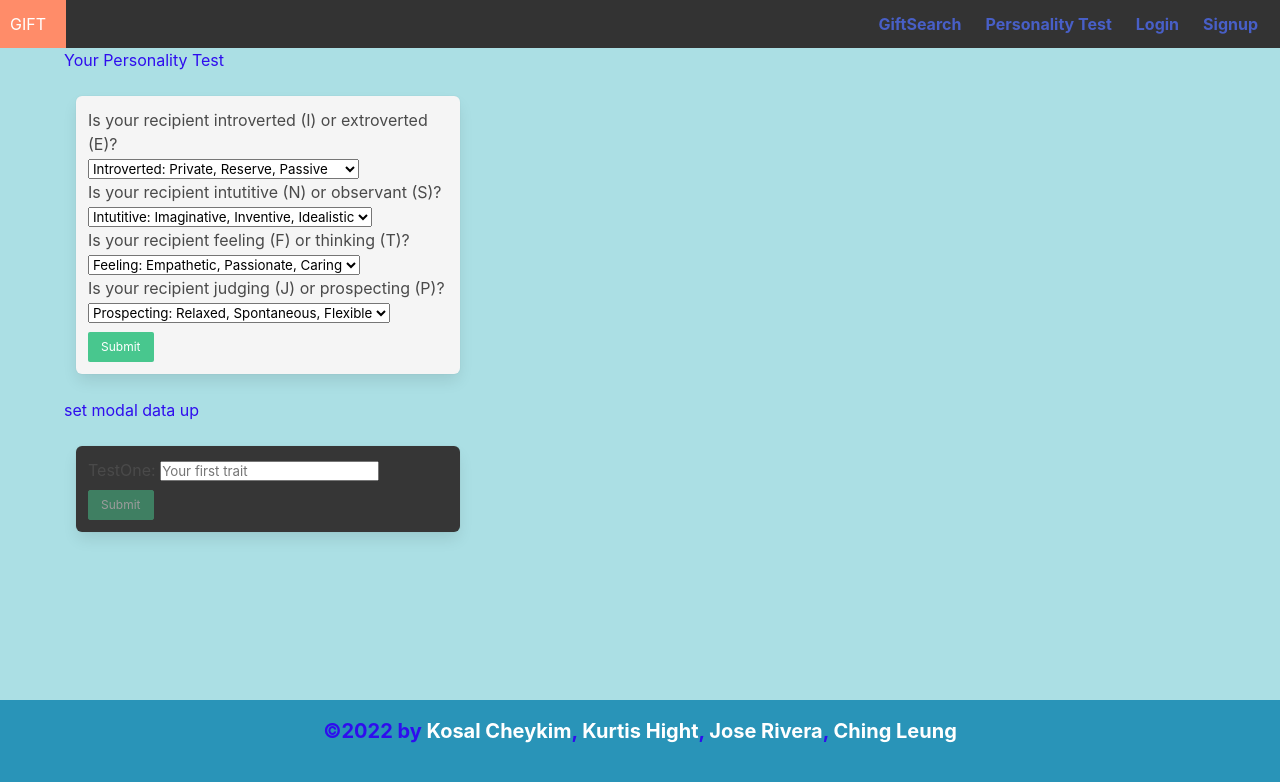
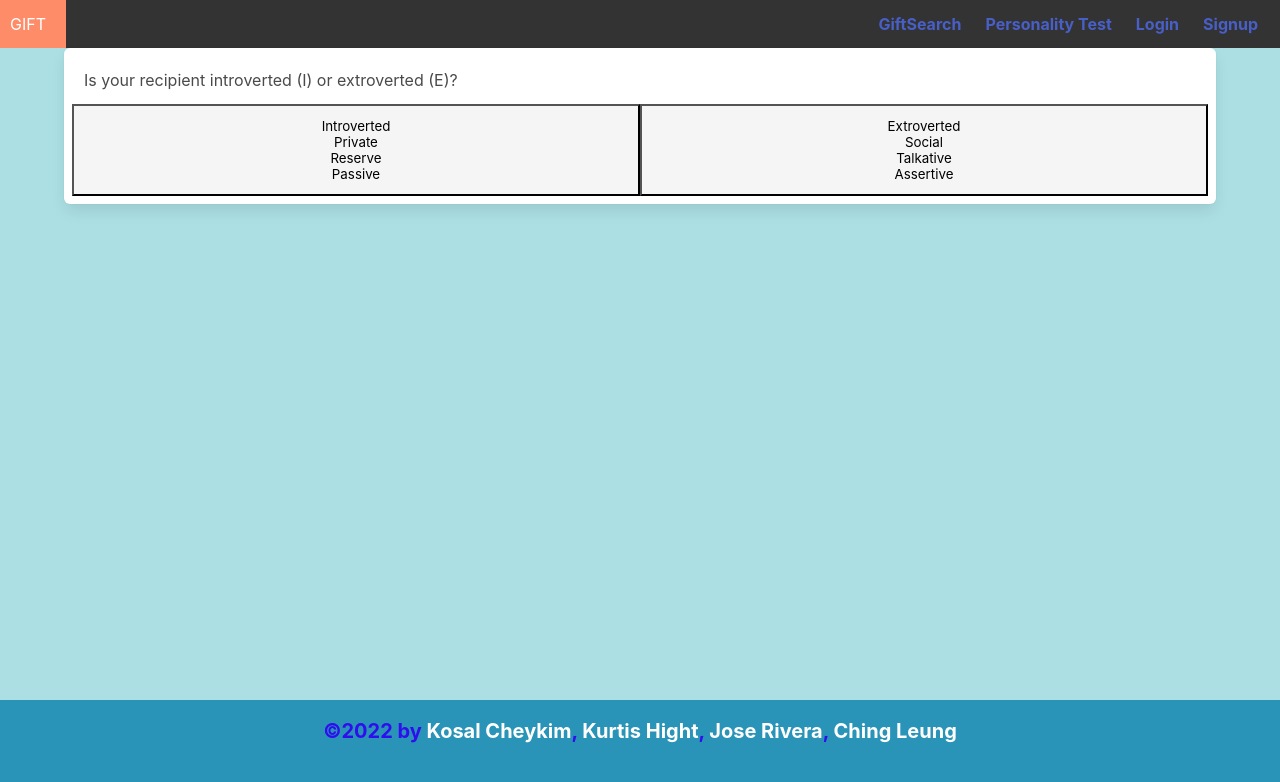
Before and after one commit to jrera1796/GIFT, a React (Create React App) app in the folder client/: page /test in a window 1280 px wide. Shown: the top 782 px of the page. Built offline with nearby package versions, Linux system fonts and the light colour scheme.

Commit message:
personality page questions hiding

```diff
--- a/client/src/index.css
+++ b/client/src/index.css
@@ -171,6 +171,9 @@ footer{
   right: 1rem;;
 }
 
+.pad-2{
+  padding: 2% !important;
+}
 
 /* Mobile Responsive */
 @media only screen and (max-width: 600px) {
--- a/client/src/pages/PersonalityTest.js
+++ b/client/src/pages/PersonalityTest.js
@@ -1,178 +1,128 @@
-import React, { useState } from 'react';
+import React from 'react';
+import 'bulma/css/bulma.css';
 
-import { Form, Button, Alert, Navbar, Nav, Container, Modal, Tab } from 'react-bootstrap';
+export default function PersonalityTest() {
 
-import 'bulma/css/bulma.css';
-import LoginForm from '../components/LoginForm';
-import SignUpForm from '../components/SignupForm';
-export default function PersonalityTest() {
-	const [showModal, setShowModal] = useState(false);
-	const [userFormData, setUserFormData] = useState({
-		traitOne: '', traitTwo: '', traitThree: '', traiFour: ''
-	}); //init state form
-	const [validated] = useState(false); //validate state form
-	const [showAlert, setShowAlert] = useState(false); //alert for state form
+	let formData = ''
+	function handleHide(iterate, data) {
+		const question = document.getElementById(`questionID${iterate}`);
+		question.style = "display: none"; formData+=data;
+		iterate = iterate + 1
+		if(iterate === 5){window.location.href = `/search?personality=${formData.split(',')}`;}
+		const question2 = document.getElementById(`questionID${iterate}`)
+		question2.style = "display: block"
 
-	// useEffect(() => {
-	// 	if (error) { setShowAlert(true); }
-	// 	else { setShowAlert(false); }
-	// }, [error])
-
-	const handleInputChange = (event) => {
-		const { name, value } = event.target;
-		setUserFormData({ ...userFormData, [name]: value });
-	};
-
-	const handleFormSubmit = async (event) => {
-		event.preventDefault();
-		const form = event.currentTarget; //check form (as per react-bootstrap docs)
-		if (form.checkValidity() === false) {
-			event.preventDefault();
-			event.stopPropagation();
-		}
 	}
-
-
-	const [traitOne, setTraitOne] = useState('');
-	const [traitTwo, setTraitTwo] = useState('');
-	const [traitThree, setTraitThree] = useState('');
-	const [traitFour, setTraitFour] = useState('');
-
-	function testResult(e)
-	{
-		e.preventDefault()
-		console.log("all data", traitOne, traitTwo, traitThree, traitFour);
-	}
-
-
 
 	return (
 		<>
-			<h1>Your Personality Test</h1>
-			<Form className='box column is-4 mt-5 ml-3 pt-3 pb-3 has-background-light' onSubmit={testResult}>
-				<p>Is your recipient introverted (I) or extroverted (E)?</p>
+			{/* Question 1 */}
+			<div style={{ display: "block" }} id="questionID1" className='box'>
+				<h1>Is your recipient introverted (I) or extroverted (E)?</h1>
+				<div className='columns'>
+					<button onClick={() => handleHide(1, 'I')} className='column is-half-desktop is-full-mobile mt-5 pt-3 pb-3 has-background-light'>
+						<div id='Option1' className='Description'>
+							<h2>Introverted</h2>
+							<ul>
+								<ol>Private</ol>
+								<ol>Reserve</ol>
+								<ol>Passive</ol>
+							</ul>
+						</div>
+					</button>
 
-				<select onChange={(e) => setTraitOne(e.target.value)}>
-					<option value='I'>Introverted: Private, Reserve, Passive</option>
-					<option value='E'>Extroverted: Social, Talkative, Assertive </option>
-				</select> <br />
+					<button onClick={() => handleHide(1, 'E')} className='column is-half-desktop is-full-mobile mt-5 pt-3 pb-3 has-background-light'>
+						<div id='Option2' className='Description'>
+							<h2>Extroverted</h2>
+							<ul>
+								<ol>Social</ol>
+								<ol>Talkative</ol>
+								<ol>Assertive</ol>
+							</ul>
+						</div>
+					</button>
+				</div>
+			</div>
+			{/* Question 2 */}
+			<div style={{ display: "none" }} id="questionID2" className='box'>
+				<h1>Is your recipient intutitive (N) or observant (S)?</h1>
+				<div className='columns'>
+					<button onClick={() => handleHide(2, 'N')} className='column is-half-desktop is-full-mobile mt-5 pt-3 pb-3 has-background-light'>
+						<div id='Option1' className='Description'>
+							<h2>Intutitive</h2>
+							<ul>
+								<ol>Imaginative</ol>
+								<ol>Inventive</ol>
+								<ol>Idealistic</ol>
+							</ul>
+						</div>
+					</button>
 
-				<p>Is your recipient intutitive (N) or observant (S)?</p>
-				<select onChange={(e) => setTraitTwo(e.target.value)}>
-					<option value='N'>Intutitive: Imaginative, Inventive, Idealistic</option>
-					<option value='S'>Observant: Practical, Factual, Realistic</option>
-				</select> <br />
+					<button onClick={() => handleHide(2, 'S')} className='column is-half-desktop is-full-mobile mt-5 pt-3 pb-3 has-background-light'>
+						<div id='Option2' className='Description'>
+							<h2>Observant</h2>
+							<ul>
+								<ol>Practical</ol>
+								<ol>Factual</ol>
+								<ol>Realistic</ol>
+							</ul>
+						</div>
+					</button>
+				</div>
+			</div>
+			{/* Question 3 */}
+			<div style={{ display: "none" }} id="questionID3" className='box'>
+				<h1>Is your recipient feeling (F) or thinking (T)?</h1>
+				<div className='columns'>
+					<button onClick={() => handleHide(3, 'F')} className='column is-half-desktop is-full-mobile mt-5 pt-3 pb-3 has-background-light'>
+						<div id='Option1' className='Description'>
+							<h2>Feeling</h2>
+							<ul>
+								<ol>Empathetic</ol>
+								<ol>Passionate</ol>
+								<ol>Caring</ol>
+							</ul>
+						</div>
+					</button>
 
-				<p>Is your recipient feeling (F) or thinking (T)?</p>
-				<select onChange={(e) => setTraitThree(e.target.value)}>
-					<option value='F'>Feeling: Empathetic, Passionate, Caring</option>
-					<option value='T'>Thinking: Logical, Objective, Rational</option>
-				</select> <br />
+					<button onClick={() => handleHide(3, 'T')} className='column is-half-desktop is-full-mobile mt-5 pt-3 pb-3 has-background-light'>
+						<div id='Option2' className='Description'>
+							<h2>Thinking</h2>
+							<ul>
+								<ol>Logical</ol>
+								<ol>Objective</ol>
+								<ol>Rational</ol>
+							</ul>
+						</div>
+					</button>
+				</div>
+			</div>
+			{/* Question 4 */}
+			<div style={{ display: "none" }} id="questionID4" className='box'>
+				<h1>Is your recipient judging (J) or prospecting (P)?</h1>
+				<div className='columns'>
+					<button onClick={() => handleHide(4, 'J')} className='column is-half-desktop is-full-mobile mt-5 pt-3 pb-3 has-background-light'>
+						<div id='Option1' className='Description'>
+							<h2>Judging</h2>
+							<ul>
+								<ol>Decisive</ol>
+								<ol>Structured</ol>
+								<ol>Organized</ol>
+							</ul>
+						</div>
+					</button>
 
-				<p>Is your recipient judging (J) or prospecting (P)?</p>
-				<select onChange={(e) => setTraitFour(e.target.value)}>
-					<option value='P'>Prospecting: Relaxed, Spontaneous, Flexible</option>
-					<option value='J'>Judging: Decisive, Structured, Organized</option>
-				</select> <br />
-
-
-
-				{/* <input type="checkbox" onChange={(e) => setBlah(e.target.checked)}/> <span> Afdsfsdfsdfsdfsdfsdfsdfsd</span> <br /> <br /> */}
-				{/* <button type="submit ">Submit</button> */}
-				<Button
-						className='button is-small is-success mt-2'
-						// disabled={!(userFormData.username && userFormData.email && userFormData.password)}
-						type='submit'
-						variant='success'>
-						Submit
-					</Button>
-			</Form>
-			set modal data up
-      <Modal
-        size='lg'
-        show={showModal}
-        onHide={() => setShowModal(false)}
-        aria-labelledby='signup-modal'>
-        {/* tab container to do either signup or login component */}
-        <Tab.Container defaultActiveKey='login'>
-          <Modal.Header closeButton>
-            <Modal.Title id='signup-modal'>
-              <Nav variant='pills'>
-                <Nav.Item>
-                  <Nav.Link eventKey='login'>Login</Nav.Link>
-                </Nav.Item>
-                <Nav.Item>
-                  <Nav.Link eventKey='signup'>Sign Up</Nav.Link>
-                </Nav.Item>
-              </Nav>
-            </Modal.Title>
-          </Modal.Header>
-          <Modal.Body>
-            <Tab.Content>
-              <Tab.Pane eventKey='login'>
-                <LoginForm handleModalClose={() => setShowModal(false)} />
-              </Tab.Pane>
-              <Tab.Pane eventKey='signup'>
-                <SignUpForm handleModalClose={() => setShowModal(false)} />
-              </Tab.Pane>
-            </Tab.Content>
-          </Modal.Body>
-        </Tab.Container>
-      </Modal>
-			{/* This is needed for the validation functionality above */}
-			<div className='box column is-4 mt-5 ml-3 pt-3 pb-3 has-background-dark'>
-				<Form noValidate validated={validated} onSubmit={handleFormSubmit}>
-					{/* show alert if server response is bad */}
-					<Alert dismissible onClose={() => setShowAlert(false)} show={showAlert} variant='warning'>
-						Something went wrong with your input!
-					</Alert>
-
-					<Form.Group>
-						<Form.Label htmlFor='traitOne'>TestOne: </Form.Label>
-						<Form.Control
-							type='text'
-							placeholder='Your first trait'
-							name='traitOne'
-							onChange={handleInputChange}
-							value={userFormData.traitOne}
-							required
-						/>
-						{/* {checkReq ('username')} */}
-					</Form.Group>
-					{/*
-		  <Form.Group>
-			<Form.Label htmlFor='email'>Email: </Form.Label>
-			<Form.Control
-			  type='email'
-			  placeholder='Your email address'
-			  name='email'
-			  onChange={handleInputChange}
-			  value={userFormData.email}
-			  required
-			/>
-			{checkReq ('email')}
-		  </Form.Group>
-
-		  <Form.Group>
-			<Form.Label htmlFor='password'>Password: </Form.Label>
-			<Form.Control
-			  type='password'
-			  placeholder='Your password'
-			  name='password'
-			  onChange={handleInputChange}
-			  value={userFormData.password}
-			  required
-			/>
-			 {checkReq ('password')}
-		  </Form.Group> */}
-					<Button
-						className='button is-small is-success mt-2'
-						disabled={!(userFormData.username && userFormData.email && userFormData.password)}
-						type='submit'
-						variant='success'>
-						Submit
-					</Button>
-				</Form>
+					<button onClick={() => handleHide(4, 'P')} className='column is-half-desktop is-full-mobile mt-5 pt-3 pb-3 has-background-light'>
+						<div id='Option2' className='Description'>
+							<h2>Prospecting</h2>
+							<ul>
+								<ol>Relaxed</ol>
+								<ol>Spontaneous</ol>
+								<ol>Flexible</ol>
+							</ul>
+						</div>
+					</button>
+				</div>
 			</div>
 		</>
 	);
```
